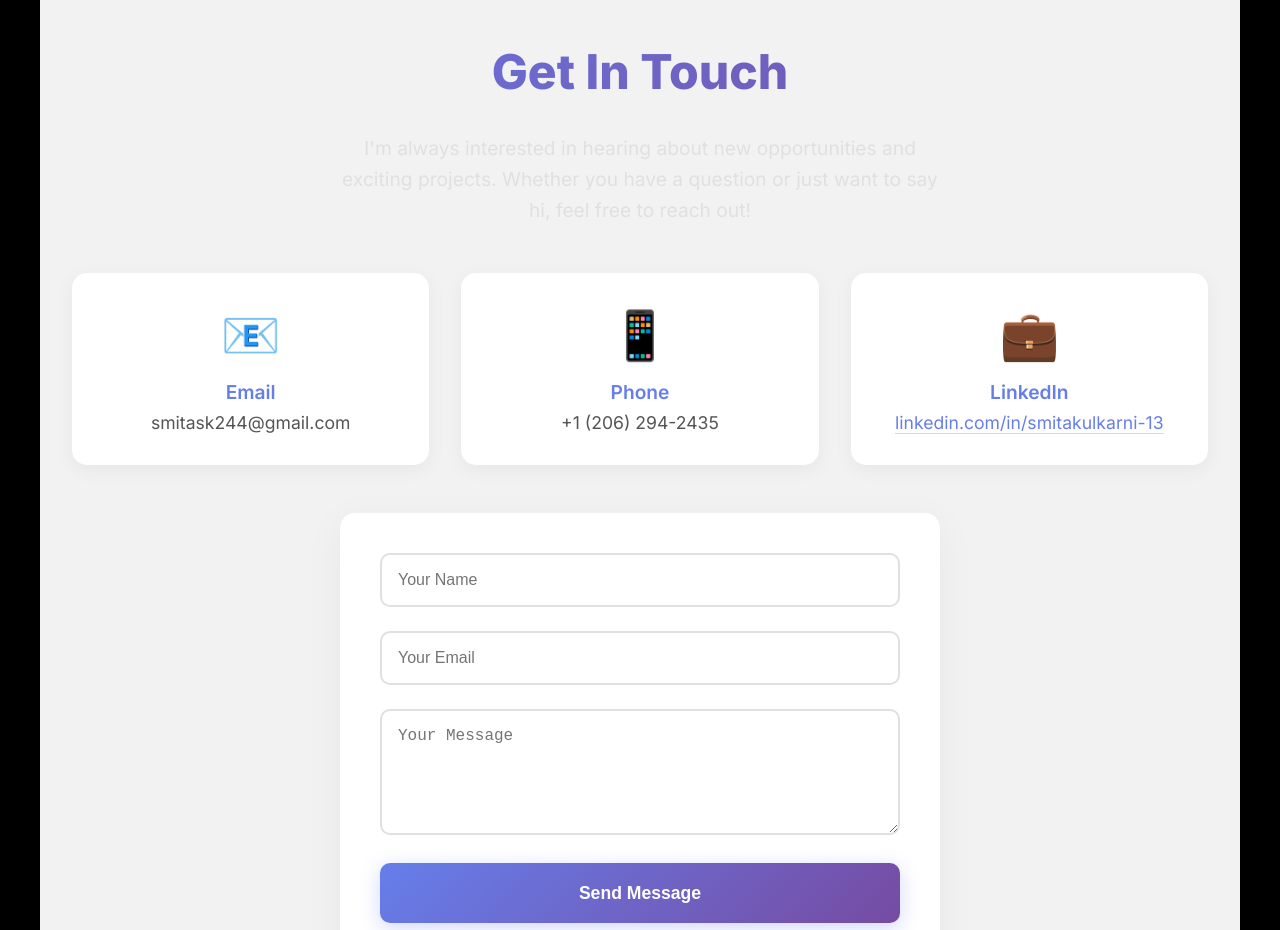
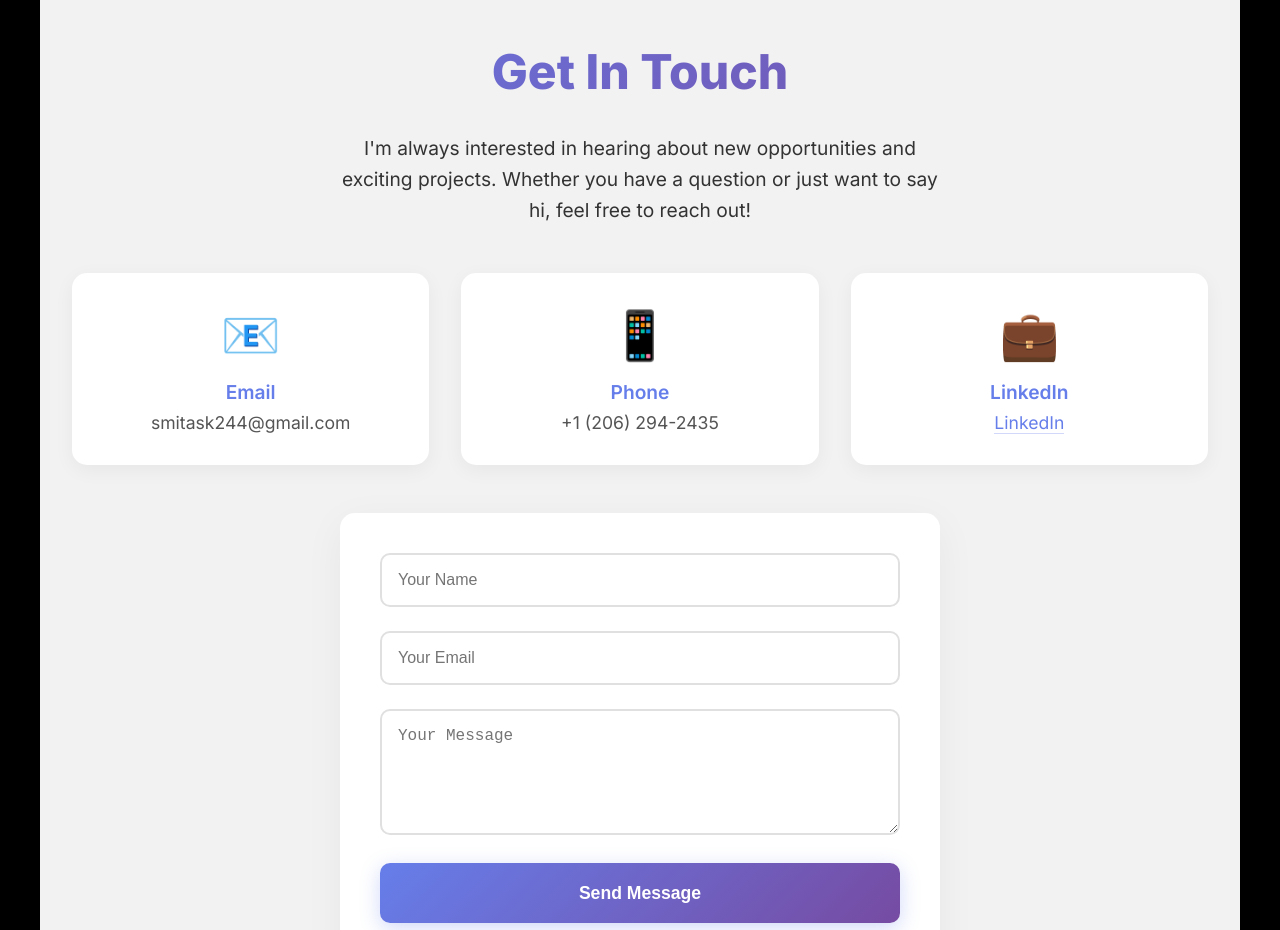
Before and after one commit to Smita-Kulkarni-13/smita-portfolio-code-puppy, a React (Create React App) app: page / in a window 1280 px wide. Shown: the part 4185-5115 px from the top of the page. Built offline with nearby package versions, Linux system fonts and the light colour scheme.

Commit message:
fix-linkedin-url-and-text-visibility

```diff
--- a/src/components/Contact.js
+++ b/src/components/Contact.js
@@ -98,7 +98,7 @@ const Contact = () => {
           variants={itemVariants}
           style={{
             fontSize: '1.2rem',
-            color: '#e0e0e0',
+            color: '#333',
             marginBottom: '3rem',
             maxWidth: '600px',
             margin: '0 auto 3rem auto',
@@ -232,7 +232,7 @@ const Contact = () => {
               LinkedIn
             </h3>
             <motion.a
-              href="https://linkedin.com/in/smitakulkarni-13"
+              href="https://linkedin.com/in/smita-kulkarni-239b51124"
               target="_blank"
               rel="noopener noreferrer"
               whileHover={{ scale: 1.1 }}
@@ -244,7 +244,7 @@ const Contact = () => {
                 borderBottom: '1px solid rgba(102, 126, 234, 0.3)'
               }}
             >
-              linkedin.com/in/smitakulkarni-13
+              LinkedIn
             </motion.a>
           </motion.div>
         </motion.div>
--- a/src/components/Hero.js
+++ b/src/components/Hero.js
@@ -227,7 +227,7 @@ const Hero = () => {
             <span>📧</span> smitask244@gmail.com
           </motion.a>
           <motion.a
-            href="https://linkedin.com/in/smitakulkarni-13"
+            href="https://linkedin.com/in/smita-kulkarni-239b51124"
             target="_blank"
             rel="noopener noreferrer"
             whileHover={{ scale: 1.1 }}
```
